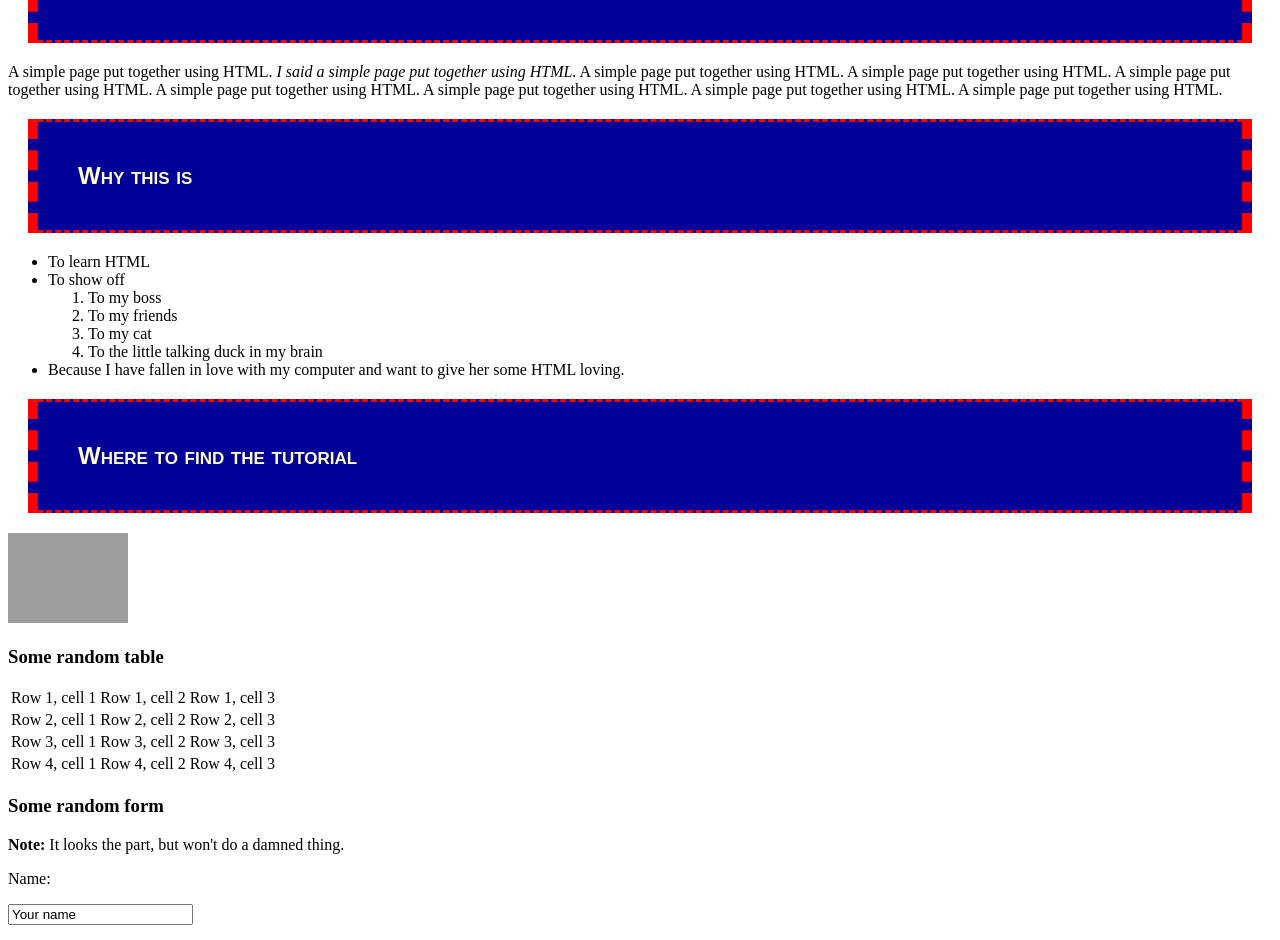
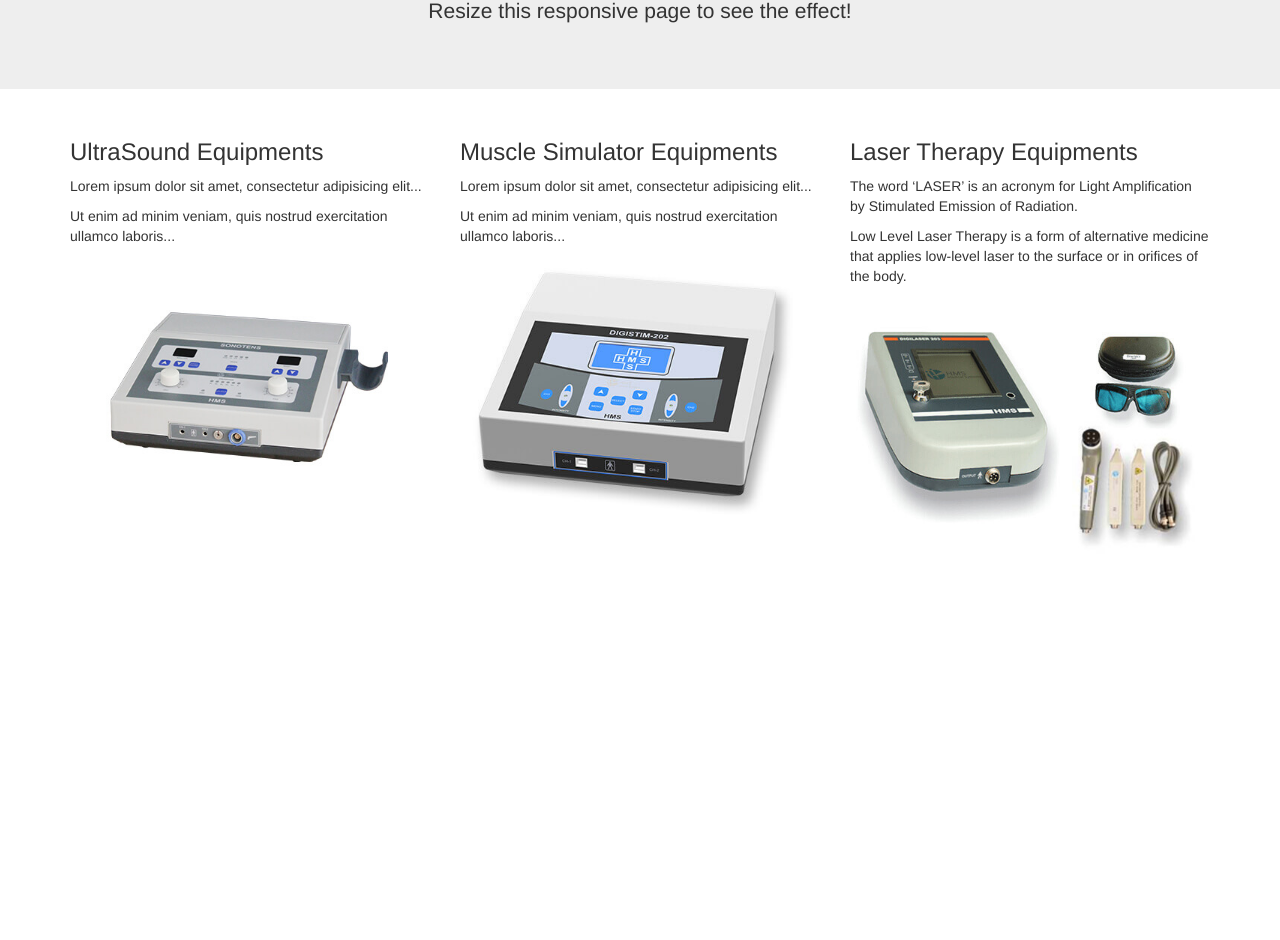
Before and after one commit to Suryakumar007/Mughil_demo, a plain HTML site: page index.html in a window 1280 px wide. Shown: the part 151-1091 px from the top of the page. After the commit the page ends 800 px from the top, so only its background shows below. Drawn offline with nearby package versions, Linux system fonts and the light colour scheme; grey boxes are pictures that could not be loaded.

Commit message:
Update
Second commit

```diff
--- a/index.html
+++ b/index.html
@@ -1,85 +1,42 @@
 <!DOCTYPE html>
-
-<html>
-
+<html lang="en">
 <head>
-
-    <title>My first web page</title>
-
-    <!-- This is a comment, by the way -->
-<link rel="stylesheet" type="text/css" href="style.css">
+  <title>Bootstrap Example</title>
+  <meta charset="utf-8">
+  <meta name="viewport" content="width=device-width, initial-scale=1">
+  <link rel="stylesheet" href="https://maxcdn.bootstrapcdn.com/bootstrap/3.4.0/css/bootstrap.min.css">
+  <script src="https://ajax.googleapis.com/ajax/libs/jquery/3.4.1/jquery.min.js"></script>
+  <script src="https://maxcdn.bootstrapcdn.com/bootstrap/3.4.0/js/bootstrap.min.js"></script>
 </head>
-
 <body>
 
-<h1>My first web page</h1>
+<div class="jumbotron text-center">
+  <h1>Mughil Physiotherapy Equipments</h1>
+  <p>Resize this responsive page to see the effect!</p>
+</div>
 
-<h2>What this is</h2>
-<p>A simple page put together using HTML. <em>I said a simple page put together using HTML.</em> A simple page put together using HTML. A simple page put together using HTML. A simple page put together using HTML. A simple page put together using HTML. A simple page put together using HTML. A simple page put together using HTML. A simple page put together using HTML.</p>
-
-<h2>Why this is</h2>
-<ul>
-    <li>To learn HTML</li>
-    <li>
-        To show off
-        <ol>
-            <li>To my boss</li>
-            <li>To my friends</li>
-            <li>To my cat</li>
-            <li>To the little talking duck in my brain</li>
-        </ol>
-    </li>
-    <li>Because I have fallen in love with my computer and want to give her some HTML loving.</li>
-</ul>
-
-<h2>Where to find the tutorial</h2>
-<p><a href="http://www.htmldog.com"><img src="http://www.htmldog.com/badge1.gif" width="120" height="90" alt="HTML Dog"></a></p>
-
-<h3>Some random table</h3>
-<table>
-    <tr>
-        <td>Row 1, cell 1</td>
-        <td>Row 1, cell 2</td>
-        <td>Row 1, cell 3</td>
-    </tr>
-    <tr>
-        <td>Row 2, cell 1</td>
-        <td>Row 2, cell 2</td>
-        <td>Row 2, cell 3</td>
-    </tr>
-    <tr>
-        <td>Row 3, cell 1</td>
-        <td>Row 3, cell 2</td>
-        <td>Row 3, cell 3</td>
-    </tr>
-    <tr>
-        <td>Row 4, cell 1</td>
-        <td>Row 4, cell 2</td>
-        <td>Row 4, cell 3</td>
-    </tr>
-</table>
-
-<h3>Some random form</h3>
-<p><strong>Note:</strong> It looks the part, but won't do a damned thing.</p>
-
-<form action="somescript.php" method="post">
-
-<p>Name:</p>
-<p><input name="name" value="Your name"></p>
-
-<p>Comments: </p>
-<p><textarea rows="10" cols="20" name="comments">Your comments</textarea></p>
-
-<p>Are you:</p>
-<p><input type="radio" name="areyou" value="male"> Male</p>
-<p><input type="radio" name="areyou" value="female"> Female</p>
-<p><input type="radio" name="areyou" value="hermaphrodite"> An hermaphrodite</p>
-<p><input type="radio" name="areyou" value="asexual" checked> Asexual</p>
-
-<p><input type="submit"></p>
-
-</form>
+<div class="container">
+  <div class="row">
+    <div class="col-sm-4">
+      <h3>UltraSound Equipments</h3>
+      <p>Lorem ipsum dolor sit amet, consectetur adipisicing elit...</p>
+      <p>Ut enim ad minim veniam, quis nostrud exercitation ullamco laboris...</p>
+      <img class="img-responsive" src="img/ultrasound.jpg" class="img-rounded" alt="Cinque Terre">
+    </div>
+    <div class="col-sm-4">
+      <h3>Muscle Simulator Equipments</h3>
+      <p>Lorem ipsum dolor sit amet, consectetur adipisicing elit...</p>
+      <p>Ut enim ad minim veniam, quis nostrud exercitation ullamco laboris...</p>
+      <img class="img-responsive" src="img/muscle.jpg" class="img-rounded" alt="Cinque Terre">
+    </div>
+    <div class="col-sm-4">
+      <h3>Laser Therapy Equipments</h3>
+      <p>The word ‘LASER’ is an acronym for Light Amplification by Stimulated Emission of Radiation.</p>
+      <p>Low Level Laser Therapy is a form of alternative medicine that applies low-level laser to the surface or in orifices of the body.</p>
+      <img class="img-responsive" src="img/laser.jpg" class="img-rounded" alt="Cinque Terre">
+    </div>
+  </div>
+</div>
 
 </body>
-
 </html>
```
